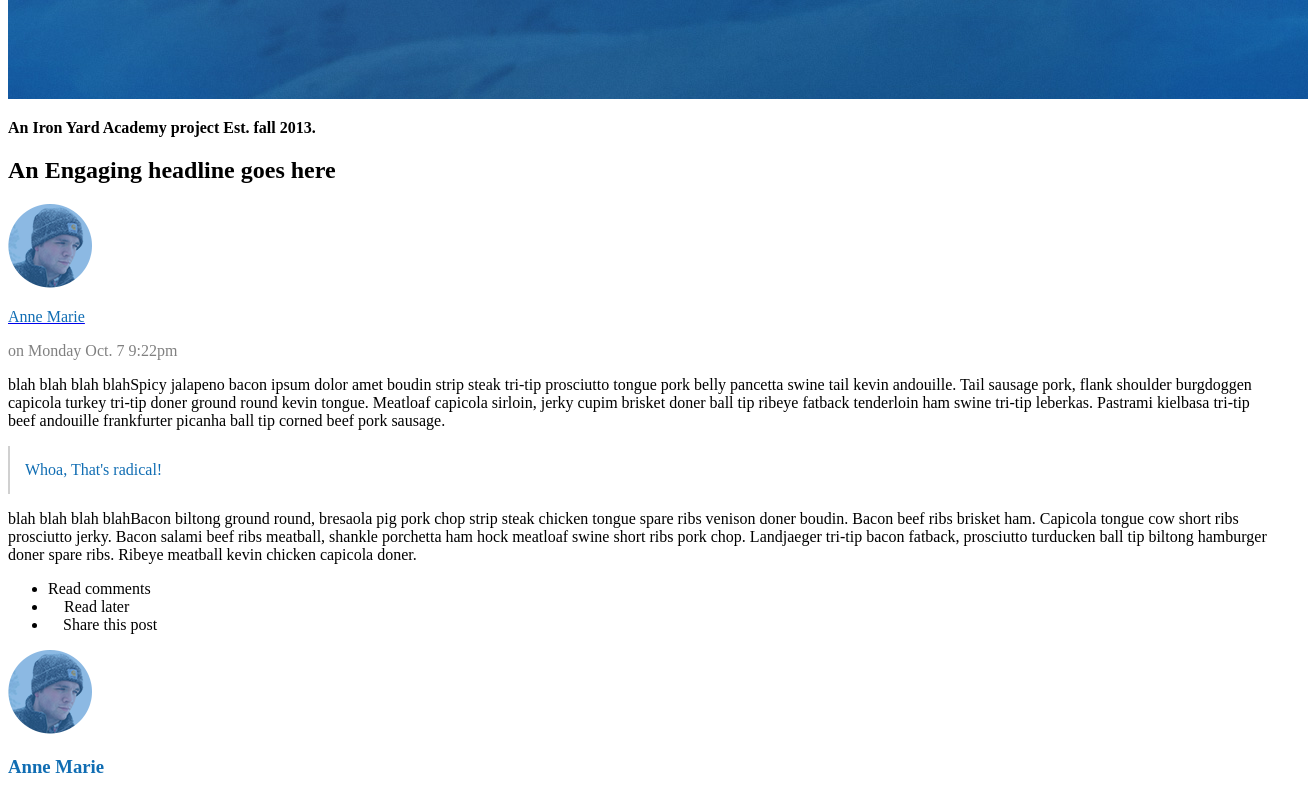
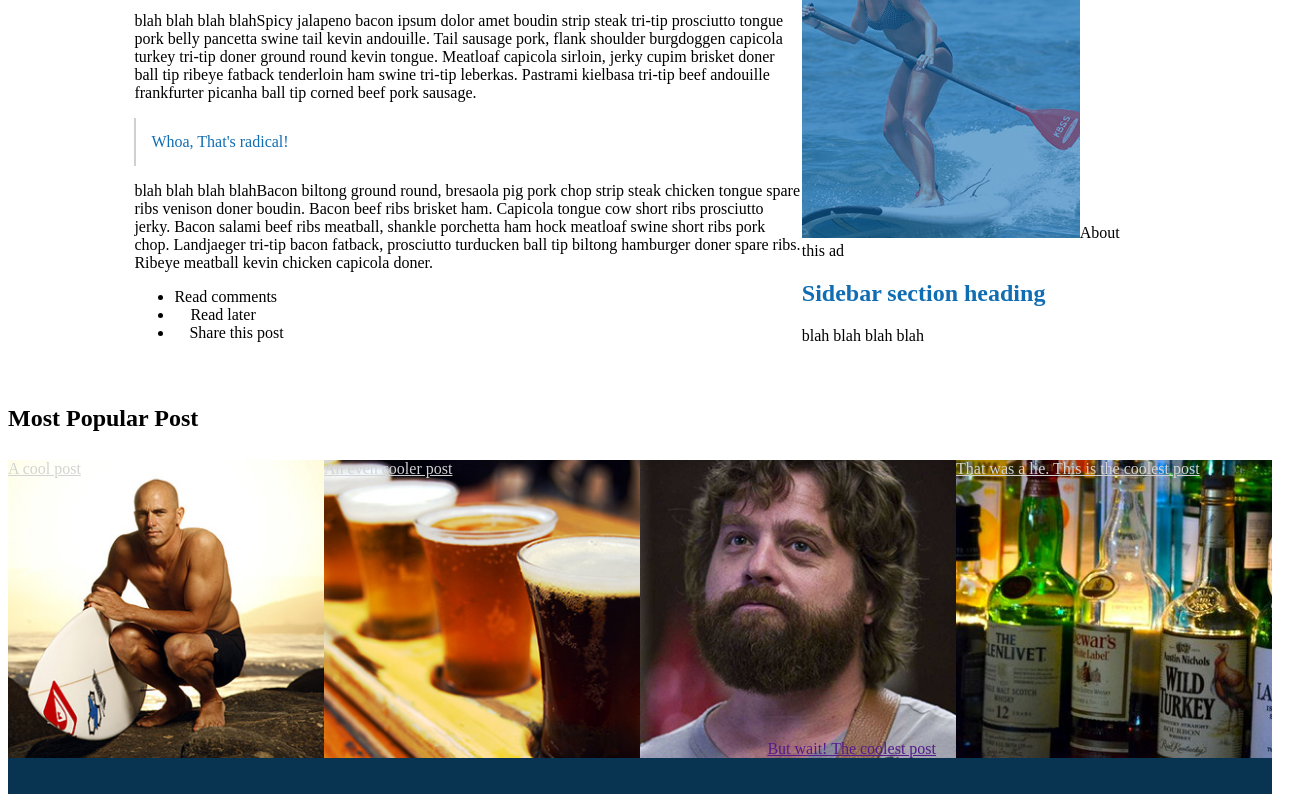
Before and after one commit to Ochanya/surf-and-paddle, a plain HTML site: page index.html in a window 1280 px wide. Shown: the part 635-1429 px from the top of the page, 1308 px wide, since content can reach past the window. Drawn offline with Linux system fonts and the light colour scheme.

Commit message:
aligned most popular post section

```diff
--- a/index.html
+++ b/index.html
@@ -3,79 +3,92 @@
   <head>
     <meta charset="utf-8" />
     <link rel="stylesheet" type="text/css" href="main.css">
-    <style>
-        .emphasized {
-          color: #106db3;
-        }
-      </style>
+    <title>Surf and Paddle Website</title>
+  </head>
 
-    <title>Surf and Paddle Website</title>
+<body>
+  <main>
 
-      </head>
-      <body>
+
+  <section id= "siteheader">
       <img src="snppics/logo.png" />
       <h1 class="center">Surf & Paddle Co. Blog</h1>
       <ul style="list-style: none; padding-left: 0;">
-<li>About</li>
+        <li><a href=""> About </a></li>
         <li>Search</li>
         <li><img src="snppics/search-icon.png" /></li>
       </ul>
-
-<p><img src="snppics/header.jpg" /></p>
+    <!--  <p><img src= ""/></p>-->
       <p><strong>An Iron Yard Academy project Est. fall 2013.</strong></p>
-<h2>An Engaging headline goes here</h2>
-
-
-
-
-<a  href=" ">  <img src="snppics/avatar.png" /> <p class="emphasized">Anne Marie </p></a>
+  </section>
+<section style="width:80%; margin:0 auto;">
+  <section id="main-text">
+    <h2 class= "center">An Engaging headline goes here</h2>
+      <a  href=" "><img src="snppics/avatar.png" /> <p class="emphasized">Anne Marie </p></a>
       <p style="color: grey;"> on Monday Oct. 7 9:22pm</p>
-
-
       <p>blah blah blah blahSpicy jalapeno bacon ipsum dolor amet boudin strip steak tri-tip prosciutto tongue pork belly pancetta swine tail kevin andouille. Tail sausage pork, flank shoulder burgdoggen capicola turkey tri-tip doner ground round kevin tongue. Meatloaf capicola sirloin, jerky cupim brisket doner ball tip ribeye fatback tenderloin ham swine tri-tip leberkas. Pastrami kielbasa tri-tip beef andouille frankfurter picanha ball tip corned beef pork sausage.
-
       </p>
       <p class="emphasized lborder"> Whoa, That's radical!</p>
       <p>blah blah blah blahBacon biltong ground round, bresaola pig pork chop strip steak chicken tongue spare ribs venison doner boudin. Bacon beef ribs brisket ham. Capicola tongue cow short ribs prosciutto jerky. Bacon salami beef ribs meatball, shankle porchetta ham hock meatloaf swine short ribs pork chop. Landjaeger tri-tip bacon fatback, prosciutto turducken ball tip biltong hamburger doner spare ribs. Ribeye meatball kevin chicken capicola doner.
 
       </p>
       <ul>
-  <li><img ope />Read comments</li>
+        <li><img src="" />Read comments</li>
         <li><img src="snppics/icon-upload.png" />Read later</li>
         <li><img src="snppics/icon-share.png" />Share this post</li>
       </ul>
+
+  </section>
+
+<section>
   <img src="snppics/avatar.png" />
   <h3 class="emphasized"><strong>Anne Marie </strong> </h3>
+  <div class="left">
     <ul>
       <li>Twitter</li>
       <li>Facebook</li>
       <li>Instagram</li>
     </ul>
+  </div>
   <p><img  src="snppics/ad.jpg" />About this ad</p>
   <h2 class="emphasized ">Sidebar section heading</h2>
   <p class="bborder">blah blah blah blah</p>
+</section>
+</section>
+<section id="popular_section">
 
   <h2>Most Popular Post</h2>
-
-<p> <img  src="snppics/article-image-1.jpg" />
-    <a  href="https://developer.mozilla.org/en-US/docs/Learn/Getting_started_with_the_web/HTML_basics">  A cool post</a>
-</p>
-<p> <img  src="snppics/article-image-2.jpg" />
-  An even cooler post</p>
-<p> <img  src="snppics/article-image-3.jpg" />
-  But wait! The coolest post</p>
-<p> <img  src="snppics/article-image-4.jpg" />
-  That was a lie. This is the coolest post</p>
-
-</body>
+  <div id="popular_post" >
+    <div class = "mppost1">
+      <a  class="mpptext" href="" >   A cool post</a>
+    </div>
+    <div class = "mppost2"> <!--<img  src="snppics/article-image-2.jpg" />-->
+      <a  class="mpptext" href="" > An even cooler post</a>
+    </div>
+    <div class = "mppost3">
+      <div class= "mpptext">
+        <a href="" >But wait! The coolest post</a>
+      </div>
+    </div>
+    <div class = "mppost4">
+      <a  class="mpptext" href="" >
+      That was a lie. This is the coolest post </a>
+    </div>
+  </div>
+</section>
+</main>
 <footer class="fblock"><p class="pleft">
   <img src="snppics/theironyard-logo.png" />
   The Ironyard Copyright 2013, All Rights Reserved</p>
-  <ul>
+<div class="left">
+  <ul >
     <li>Nav Item 1</li>
     <li>Nav Item 2</li>
     <li>Nav Item 3</li>
     <li>Nav Item 4</li>
-  </ul></footer>
+  </ul>
+</div>
+</footer>
+</body>
 
 </html>
--- a/main.css
+++ b/main.css
@@ -7,19 +7,98 @@
 
     .lborder {border-left: 2px solid rgba(128, 128, 128, 0.37); padding: 15px ; }
 
-.left { float: left;}
+.left ul li
+{ float: left;
+  border; 2px ;
+  width:100px;
 
-.bborder {border-bottom: 2px solid rgba(128, 128, 128, 0.37); padding-bottom: 40px}
+list-style: none;}
+
+.bborder { padding-bottom: 40px}
 
 .fblock{background-color: #083452;
                    color:grey ;
                    border-bottom-left-radius: 6px;
                    border-bottom-right-radius: 6px;
                     padding-bottom: 15px;
-
+float:left;
+width: 100%;
 
 }
 .pleft{padding-left: 40px;
 
      padding-top: 30px;
   }
+
+#main-text
+{width: 66%;
+ float:left;
+
+}
+#popular_section{
+top border-top: 4px solid rgba(128, 128, 128, 0.37);
+
+}
+#popular_post{
+
+  padding-top:8px;
+  display:flex;
+/*   width: 100%;
+ margin: 0 auto;
+  margin-bottom: 0;*/
+
+
+}
+.mppost1{
+  flex:1;
+
+  background-image: url("snppics/article-image-1.jpg");
+  background-repeat: no-repeat;
+  background-size: cover;
+  background-position: center center;
+
+}
+
+.mppost2{
+  flex:1;
+
+  background-image: url("snppics/article-image-2.jpg");
+  background-repeat: no-repeat;
+  background-size: cover;
+  background-position: center center;
+
+}
+.mppost3{
+  flex:1;
+
+  background-image: url("snppics/article-image-3.jpg");
+  background-repeat: no-repeat;
+  background-size: cover;
+  background-position: center center;
+
+}
+.mppost4{
+  flex:1;
+
+  background-image: url("snppics/article-image-4.jpg");
+  background-repeat: no-repeat;
+  background-size: cover;
+  background-position: center center;
+
+
+}
+  .mpptext{
+  text-align:right;
+  color:lightgrey;
+  padding-right: 20px;
+  padding-top: 280px;
+}
+#siteheader{
+  background-image: url("snppics/header.jpg");
+  height: 400px;
+  color:white;
+
+
+
+
+}
```
Lines whose indentation alone changed are shown as unchanged.
